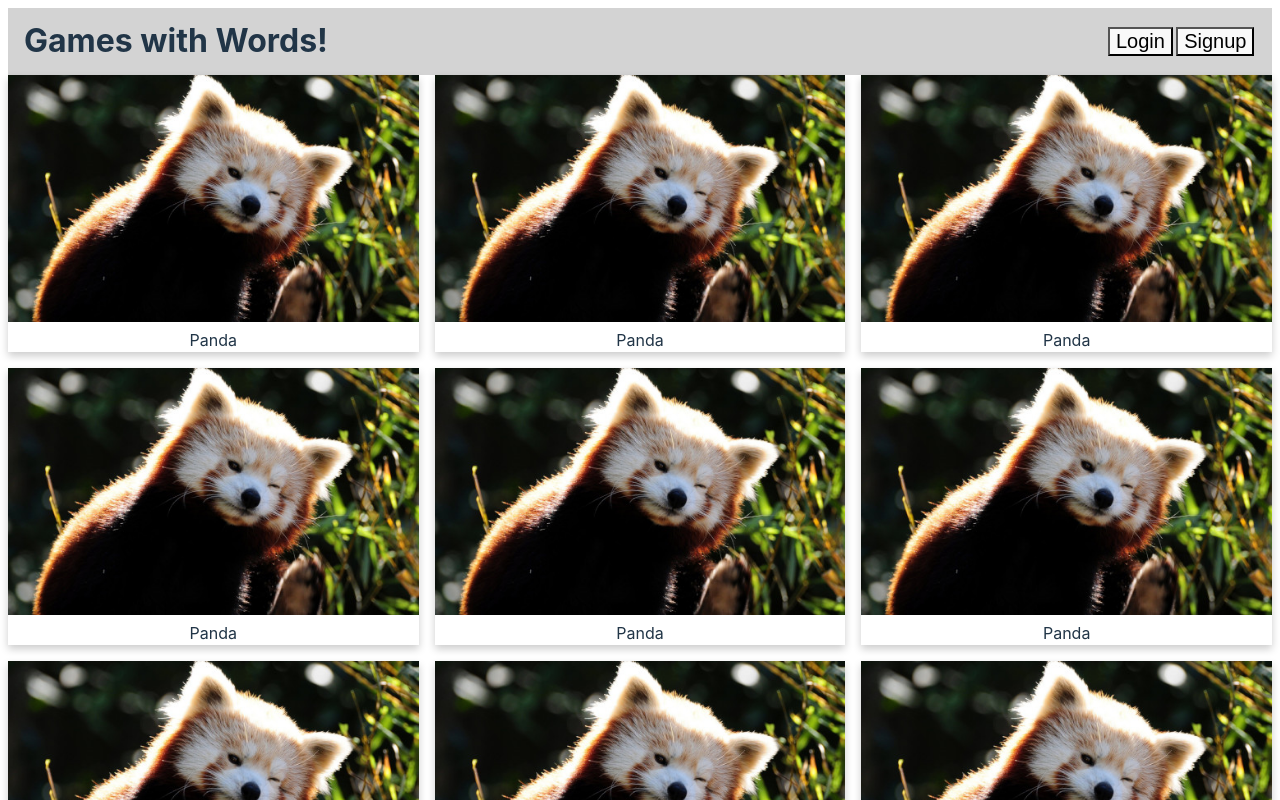
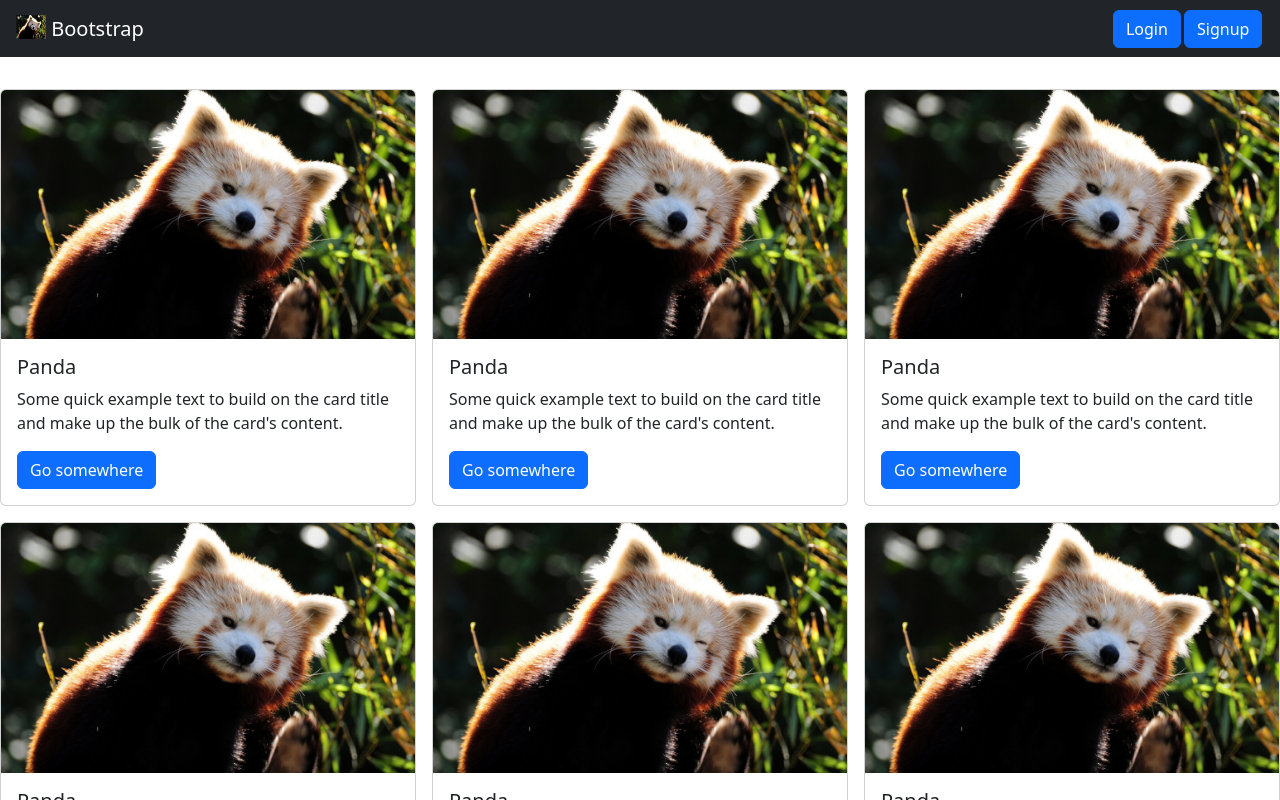
Before and after one commit to stmcdonald-vt/word-games-ui, a Vue app: page / in a window 1280 px wide. Shown: the top 800 px of the page. Built offline with nearby package versions, Linux system fonts and the light colour scheme.

Commit message:
Added Bootstrap and started implementing styles

```diff
--- a/package.json
+++ b/package.json
@@ -9,10 +9,13 @@
     "preview": "vite preview"
   },
   "dependencies": {
+    "@popperjs/core": "^2.11.5",
+    "bootstrap": "^5.2.0",
     "vue": "^3.2.37"
   },
   "devDependencies": {
     "@vitejs/plugin-vue": "^3.0.0",
+    "sass": "^1.54.0",
     "typescript": "^4.6.4",
     "vite": "^3.0.0",
     "vue-tsc": "^0.38.4"
--- a/src/components/Card.vue
+++ b/src/components/Card.vue
@@ -9,25 +9,21 @@
 </script>
 
 <template>
-    <div class="card">
+    <!-- <div class="card">
         <img :src=filePath />
         <span>{{ name }}</span>
+    </div> -->
+
+    <div class="card">
+        <img :src=filePath class="card-img-top" alt="...">
+        <div class="card-body">
+            <h5 class="card-title">{{ name }}</h5>
+            <p class="card-text">Some quick example text to build on the card title and make up the bulk of the card's content.</p>
+            <a href="#" class="btn btn-primary">Go somewhere</a>
+        </div>
     </div>
 </template>
 
 <style scoped>
-    .card {
-        box-shadow: 0 4px 8px 0 rgba(0,0,0,0.2);
-        transition: 0.3s;
-    }
 
-    img {
-        max-width: 100%;
-        max-height: 100%;
-    }
-
-    span {
-        display: block;
-        text-align: center;
-    }
 </style>
--- a/src/components/Header.vue
+++ b/src/components/Header.vue
@@ -7,6 +7,21 @@
 </script>
 
 <template>
+  <header>
+    <nav class="navbar navbar-dark bg-dark">
+      <div class="container-fluid">
+        <a class="navbar-brand" href="#">
+        <img src="/src/redpanda.jpg" alt="" width="30" height="24" class="d-inline-block align-text-top">
+        Bootstrap
+        </a>
+        <div class="login-wrapper">
+          <LoginButton msg="Login"/>
+          <LoginButton msg="Signup"/>
+        </div>
+      </div>
+    </nav>
+  </header>
+<!--
     <header>
         <h1>{{ title }}</h1>
         <div class="login-wrapper">
@@ -14,12 +29,15 @@
           <LoginButton msg="Signup"/>
         </div>
 
-    </header>
+    </header> -->
 </template>
 
 <style scoped>
-header {
-  background-color: lightgray;
+.navbar {
+  margin-bottom: 2rem;
+}
+.container-fluid {
+  /* background-color: lightgray; */
   display: flex;
   justify-content: space-between;
   align-items: center;
--- a/src/components/LoginButton.vue
+++ b/src/components/LoginButton.vue
@@ -4,11 +4,8 @@
 </script>
 
 <template>
-  <button>{{ msg }}</button>
+  <button class="btn btn-primary">{{ msg }}</button>
 </template>
 
 <style scoped>
-  button {
-    font-size: 1.25rem;
-  }
 </style>
--- a/src/main.ts
+++ b/src/main.ts
@@ -1,5 +1,6 @@
 import { createApp } from 'vue'
 import './style.css'
+import './scss/styles.scss'
 import App from './App.vue'
 
 createApp(App).mount('#app')
--- /dev/null
+++ b/src/scss/styles.scss
@@ -0,0 +1,2 @@
+// Import all of Bootstrap's CSS
+@import "../../node_modules/bootstrap/scss/bootstrap.scss";
```
Also changed, not shown: 1 other file (tests, documents, lock files or other folders).
